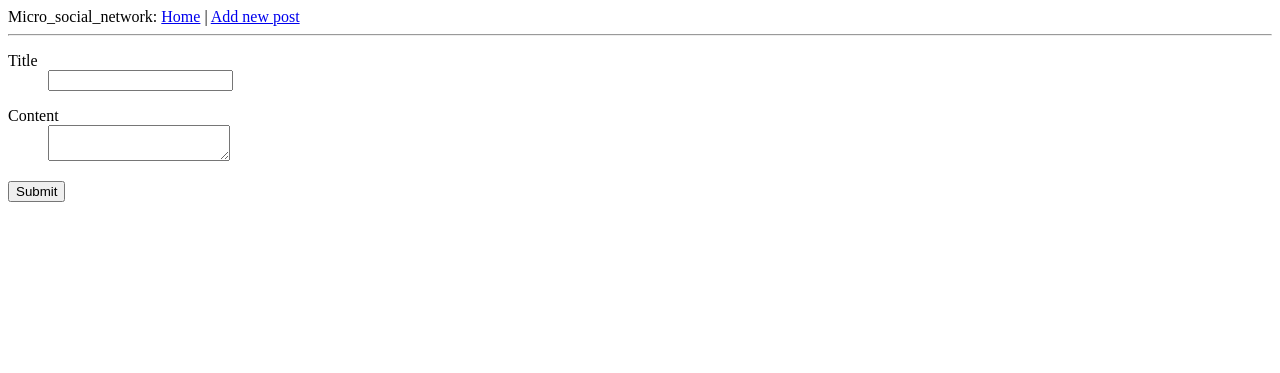
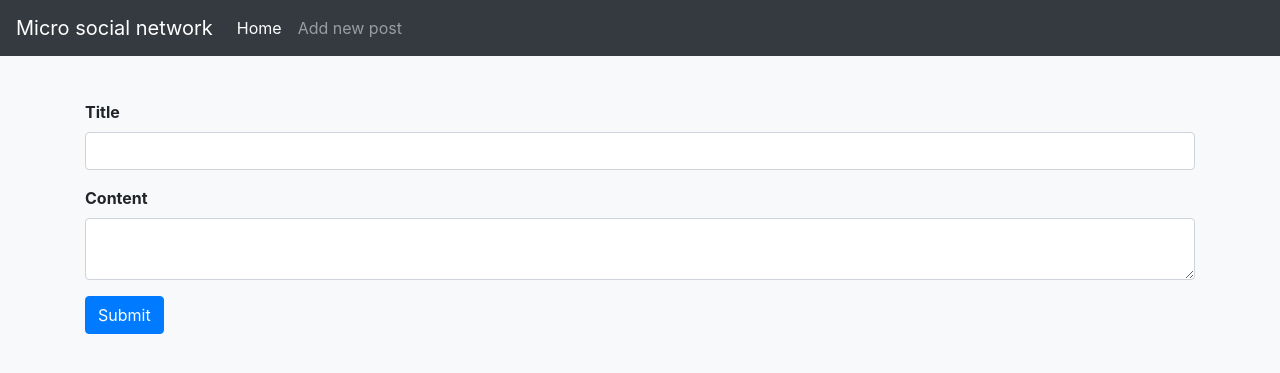
Before and after one commit to badock/FlaskSar2019ExampleApp, a Flask app: page /posts/edit/ in a window 1280 px wide. Shown: the top 373 px of the page. Run offline with Flask 2, Linux system fonts and the light colour scheme; data that the repository does not hold is empty; parts of the project's set-up code (start-up, migrations or seed data) failed here and were passed over; some libraries are stand-ins or nearby versions.

Commit message:
save work

```diff
--- a/templates/edit_post_form.html.jinja2
+++ b/templates/edit_post_form.html.jinja2
@@ -9,7 +9,7 @@
             {{ render_field(form.title) }}
             {{ render_field(form.content) }}
 
-            <input type="submit">
+            <input class="btn btn-primary" type="submit" text="Save">
         </div>
     </form>
 {% endblock %}
--- a/templates/forms.html.jinja2
+++ b/templates/forms.html.jinja2
@@ -1,7 +1,7 @@
 {% macro render_field(field) %}
     <dl>
         <dt>{{ field.label }}</dt>
-        <dd>{{ field(**kwargs)|safe }}
+        <dd>{{ field(class_="form-control")|safe }}
             {% if field.errors %}
                 <ul class=errors>
                     {% for error in field.errors %}
--- a/templates/homepage.html.jinja2
+++ b/templates/homepage.html.jinja2
@@ -3,6 +3,7 @@
 {% block body %}
     <dl>
         {% for post in posts %}
+            <div class="my-3 p-3 bg-white rounded box-shadow">
             <dt><b>{{ post.title }}</b> (edited by {{ post.author.username }})
                 {% if post.author.id == 1 %}
                     <a href="{{ url_for("create_or_process_post", post_id=post.id) }}">edit</a> |
@@ -10,6 +11,7 @@
                 {% endif %}
             </dt>
             <dd>{{ post.content }}</dd>
+            </div>
         {% endfor %}
     </dl>
 {% endblock %}
--- a/templates/layout.html.jinja2
+++ b/templates/layout.html.jinja2
@@ -2,22 +2,43 @@
 <html>
     <head>
         <title>Micro social network</title>
+        <link rel="stylesheet" href="https://stackpath.bootstrapcdn.com/bootstrap/4.3.1/css/bootstrap.min.css">
+        <script src="https://code.jquery.com/jquery-3.3.1.slim.min.js"></script>
+        <script src="https://cdnjs.cloudflare.com/ajax/libs/popper.js/1.14.7/umd/popper.min.js"></script>
+        <script src="https://stackpath.bootstrapcdn.com/bootstrap/4.3.1/js/bootstrap.min.js"></script>
+
+        <style>
+            .container {
+                margin-top: 100px;
+            }
+        </style>
+
     </head>
-    <body>
+    <body class="bg-light">
 
     <header>
-        <div>Micro_social_network:
-            <a href="{{ url_for("index") }}">Home</a> |
-            <a href="{{ url_for("create_or_process_post") }}">Add new post</a>
-        </div>
-        <hr/>
+        <nav class="navbar navbar-expand-md fixed-top navbar-dark bg-dark">
+            <a class="navbar-brand" href="#">Micro social network</a>
+            <button class="navbar-toggler" type="button" data-toggle="collapse" data-target="#navbarNav"
+                    aria-controls="navbarNav" aria-expanded="false" aria-label="Toggle navigation">
+                <span class="navbar-toggler-icon"></span>
+            </button>
+            <div class="collapse navbar-collapse" id="navbarNav">
+                <ul class="navbar-nav">
+                    <li class="nav-item active">
+                        <a class="nav-link" href="{{ url_for("index") }}">Home <span class="sr-only">(current)</span></a>
+                    </li>
+                    <li class="nav-item">
+                        <a class="nav-link" href="{{ url_for("create_or_process_post") }}">Add new post</a>
+                    </li>
+                </ul>
+            </div>
+        </nav>
     </header>
 
-    <div class="container">
-        <main class="main-content">
+    <main role="main" class="container">
         {% block body %}
         {% endblock %}
-        </main>
-    </div>
+    </main><!-- /.container -->
     </body>
 </html>
```
